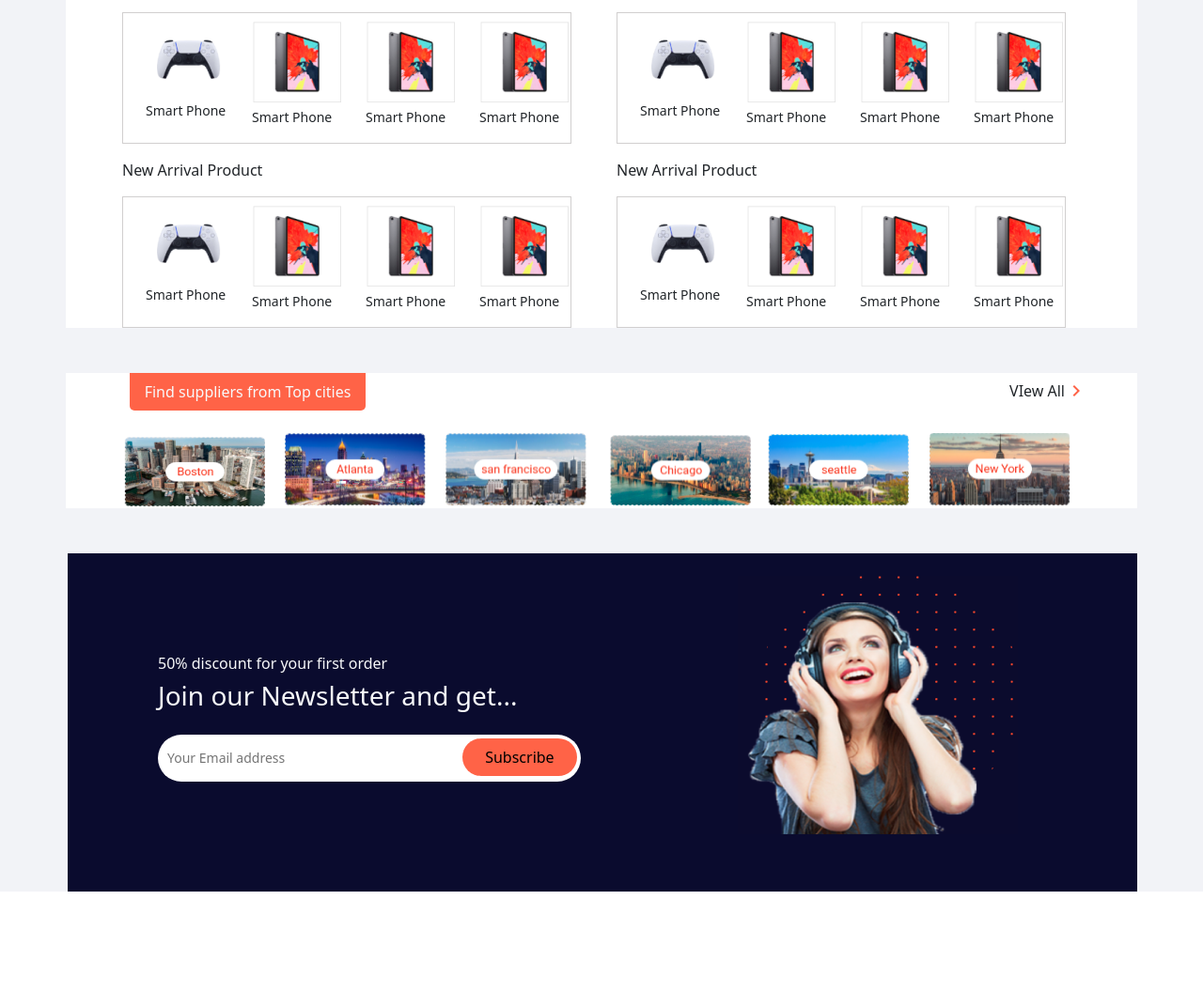
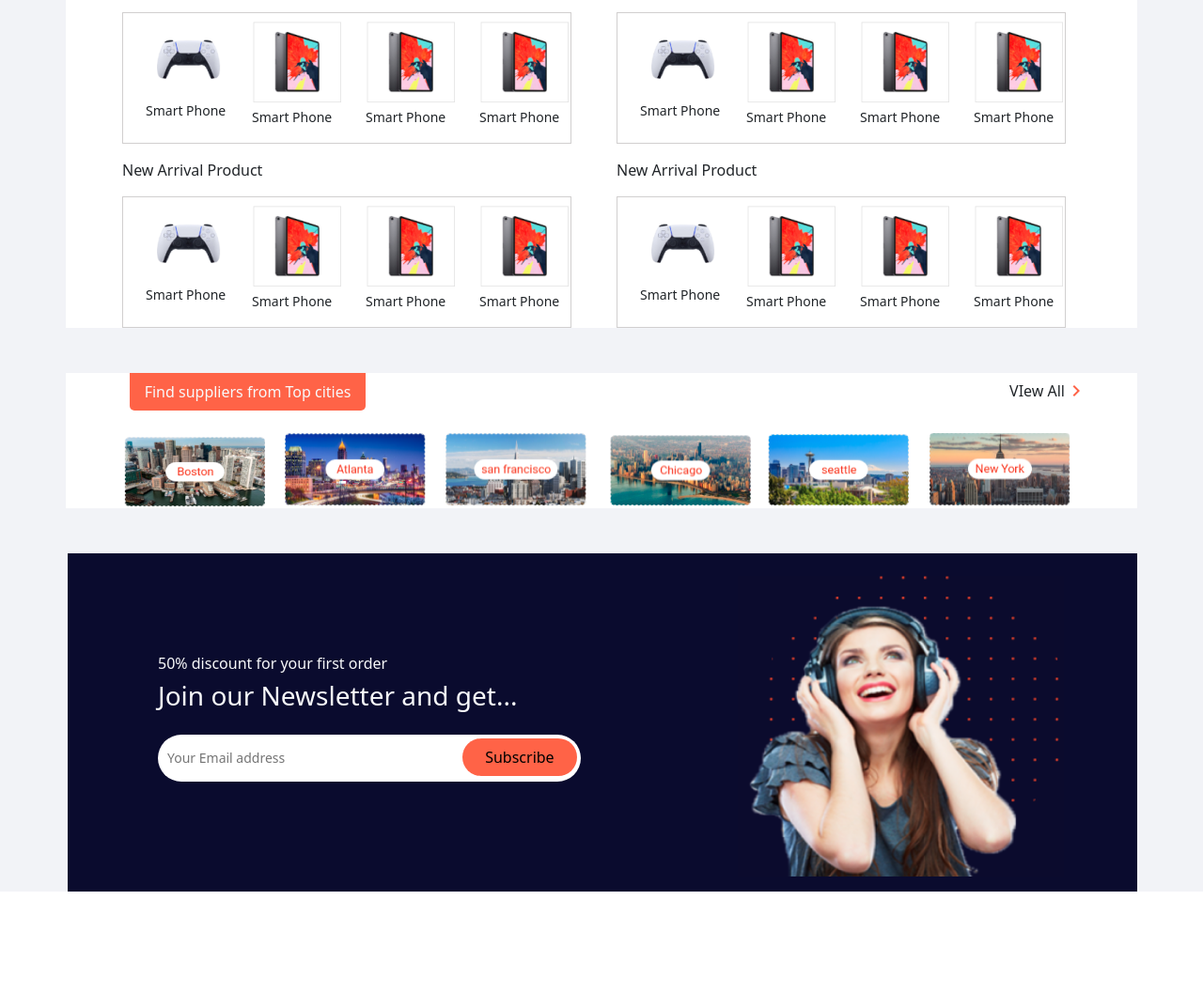
Before and after one commit to shabik-ashab/eHome, a plain HTML site: page index.html in a window 1280 px wide. Shown: the part 2773-3830 px from the top of the page at 94% size. Drawn offline with nearby package versions, Linux system fonts and the light colour scheme.

Commit message:
subscribe img fixed

```diff
--- a/style/style.css
+++ b/style/style.css
@@ -189,6 +189,9 @@ i.material-icons.star-icon{
     background-color: tomato;
     border-radius: 30px;
 }
+.subscribe-img>img{
+    height: 40vh;
+}
 
 /* media query  */
 /* media query for midium devices  */
```
Also changed, not shown: index.html (+1 -1 lines).
